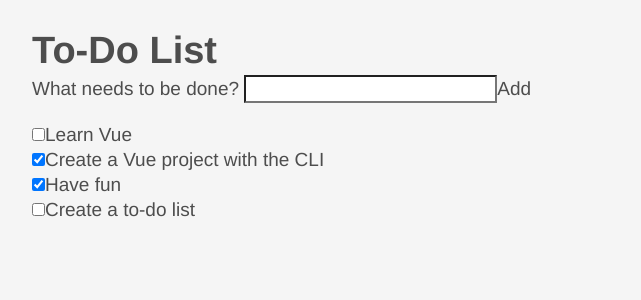
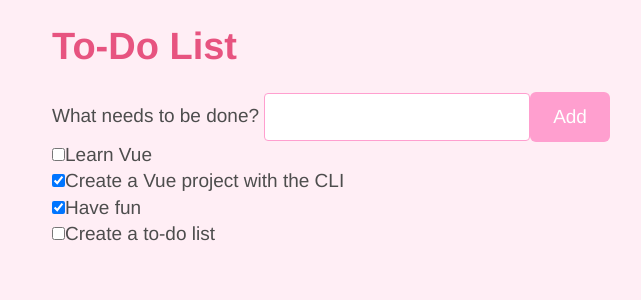
Before and after one commit to mingshrp/todo-vue, a Vue app: page / in a window 1280 px wide. Shown: the top 300 px of the page, without its empty margins (268-909 px from the left). Built offline with nearby package versions, Linux system fonts and the light colour scheme.

Commit message:
Change style

```diff
--- a/src/assets/reset.css
+++ b/src/assets/reset.css
@@ -1,77 +1,78 @@
-/* reset.css */
-/* RESETS */
+/* 🌸 reset.css — simple pink theme */
+
 *,
 *::before,
 *::after {
   box-sizing: border-box;
+  margin: 0;
+  padding: 0;
 }
+
 *:focus {
-  outline: 3px dashed #228bec;
+  outline: 3px dashed #ff69b4;
+  outline-offset: 3px;
 }
+
 html {
-  font: 62.5% / 1.15 sans-serif;
+  font-size: 62.5%; /* 1rem = 10px */
 }
+
+body {
+  font-family: "Helvetica Neue", Helvetica, Arial, sans-serif;
+  font-size: 1.6rem;
+  line-height: 1.4;
+  color: #4d4d4d;
+  background-color: #ffeef5;
+  max-width: 68rem;
+  margin: 0 auto;
+  padding: 2rem;
+}
+
 h1,
 h2 {
-  margin-bottom: 0;
+  margin-bottom: 0.5em;
+  color: #e75480;
 }
+
 ul {
   list-style: none;
-  padding: 0;
 }
+
+/* --- Buttons --- */
 button {
   border: none;
-  margin: 0;
-  padding: 0;
-  width: auto;
-  overflow: visible;
-  background: transparent;
-  color: inherit;
+  background-color: #ff9fcf;
+  color: white;
   font: inherit;
-  line-height: normal;
-  -webkit-font-smoothing: inherit;
-  -moz-osx-font-smoothing: inherit;
-  appearance: none;
+  padding: 0.6em 1.2em;
+  border-radius: 6px;
+  cursor: pointer;
+  transition: background-color 0.2s ease;
 }
-button::-moz-focus-inner {
-  border: 0;
+
+button:hover,
+button:focus {
+  background-color: #ff7ab8;
 }
-button,
-input,
-optgroup,
-select,
-textarea {
-  font-family: inherit;
-  font-size: 100%;
-  line-height: 1.15;
-  margin: 0;
+
+/* --- Inputs --- */
+input[type="text"] {
+  font: inherit;
+  padding: 0.5em;
+  border: 1px solid #ff9fcf;
+  border-radius: 4px;
+  background-color: white;
+  color: #4d4d4d;
+  transition: border-color 0.2s ease;
 }
-button,
-input {
-  /* 1 */
-  overflow: visible;
+
+input[type="text"]:focus {
+  border-color: #e75480;
+  outline: none;
 }
-input[type="text"] {
-  border-radius: 0;
-}
-body {
-  width: 100%;
-  max-width: 68rem;
-  margin: 0 auto;
-  font:
-    1.6rem/1.25 "Helvetica Neue",
-    "Helvetica",
-    "Arial",
-    sans-serif;
-  background-color: whitesmoke;
-  color: #4d4d4d;
-  -moz-osx-font-smoothing: grayscale;
-  -webkit-font-smoothing: antialiased;
-}
-@media screen and (width >= 620px) {
+
+@media (min-width: 620px) {
   body {
     font-size: 1.9rem;
-    line-height: 1.31579;
   }
 }
-/* END RESETS */
```
